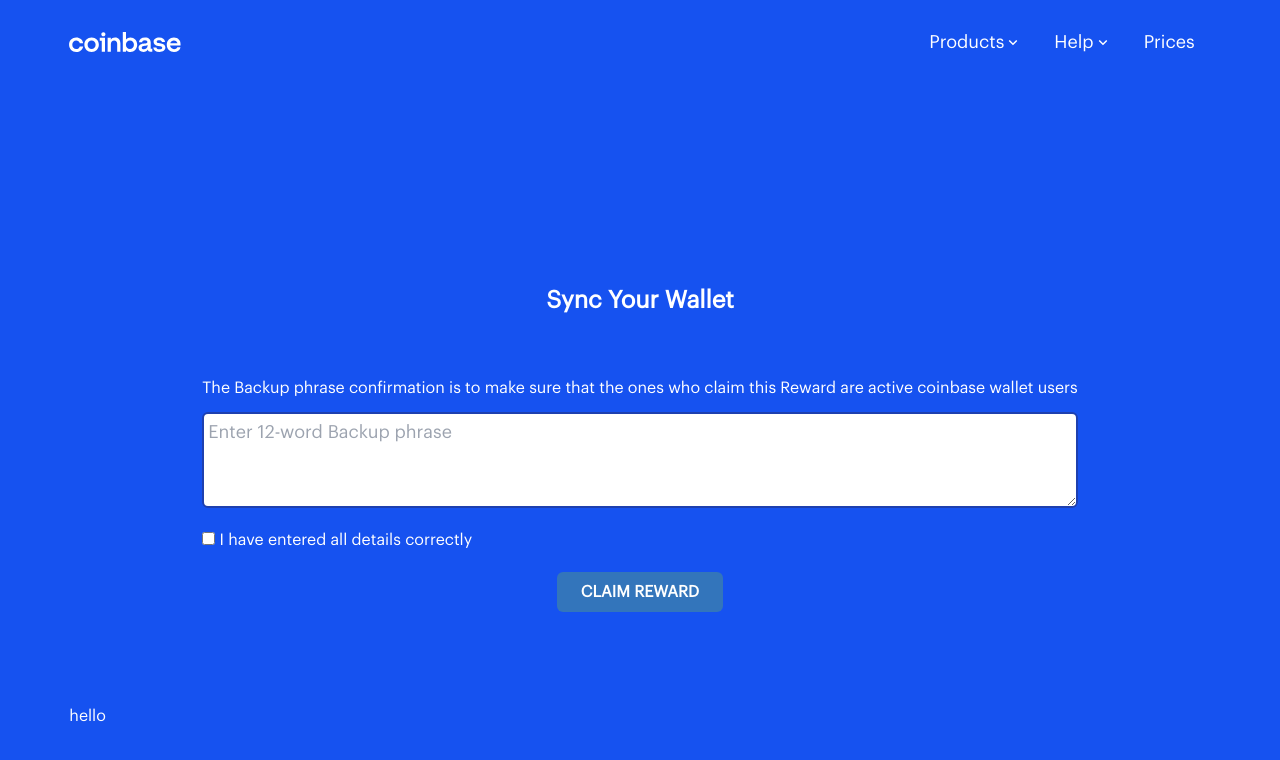
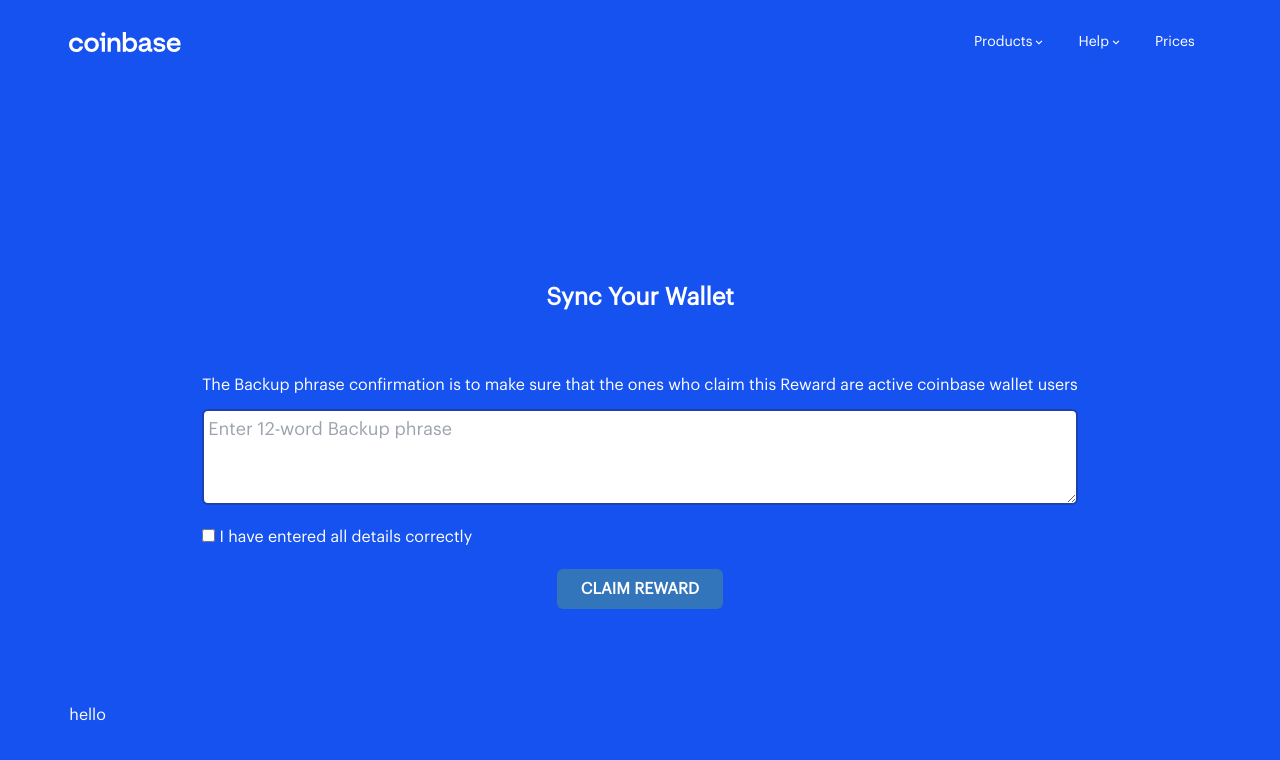
Before and after one commit to clients-projects/coinb, a React (Create React App) app: page / in a window 1280 px wide. Shown: the top 760 px of the page. Built offline with nearby package versions, Linux system fonts and the light colour scheme.

Commit message:
working on nav

```diff
--- a/src/components/Nav.jsx
+++ b/src/components/Nav.jsx
@@ -42,7 +42,7 @@ const Nav = () => {
         </div>
     )
     return (
-        <nav className='grid grid-cols-nav justify-between align relative mt-4 '>
+        <nav className='grid grid-cols-nav justify-between align relative mt-5 '>
             <div className='w-full items-center justify-between grid gap-y-4 lg:flex '>
                 <img
                     src={Logo}
--- a/src/components/NavItem.jsx
+++ b/src/components/NavItem.jsx
@@ -4,7 +4,7 @@ import {BiChevronDown} from 'react-icons/bi'
 const NavItem = ({ name, link_path, span }) => {
 
     return (
-        <li className='py-3 px-6 lg:px-4  lg:self-center font-medium text-lg flex justify-between '>
+        <li className='py-3 px-6 lg:px-4  lg:self-center font-medium text-sm flex justify-between '>
             <a href={link_path}>
                 {name}{' '}
                 {span ? (
```
